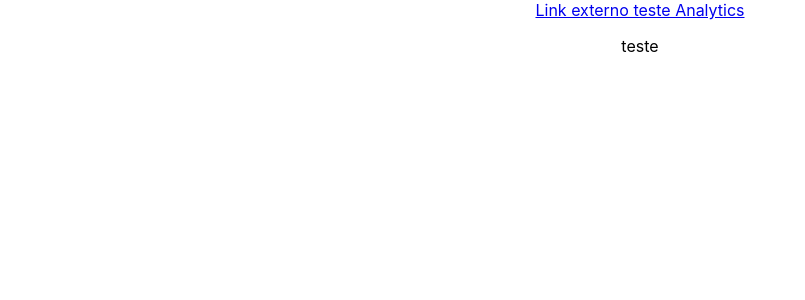
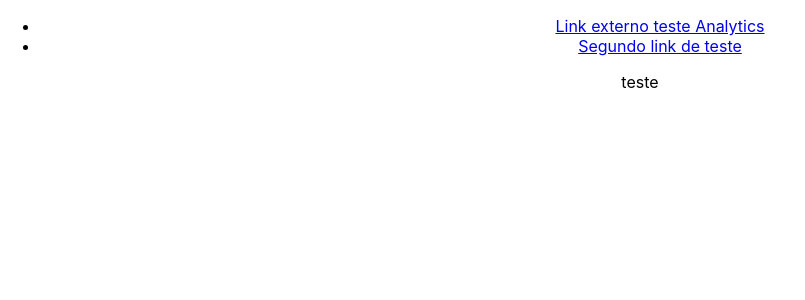
Before and after one commit to LypeHim/portifolio-react, a React (Create React App) app: page / in a window 1280 px wide. Shown: the top 300 px of the page, without its empty margins (0-805 px from the left). Built offline with nearby package versions, Linux system fonts and the light colour scheme.

Commit message:
adding new link

```diff
--- a/src/App.js
+++ b/src/App.js
@@ -1,18 +1,34 @@
 import './App.css';
 import ReactGA from 'react-ga';
 
+function App() {
   ReactGA.initialize('G-Y217MX4SM5');
-function App() {
   return (
 
     <div className="App">
+      <ul>
+        <li>
             <a
             href="https://pt.wikipedia.org/wiki/Valorant"
             target="_blank"
             rel="noreferrer"
+            title="link externo 1"
             >
             Link externo teste Analytics
           </a>
+        </li>
+        <li>
+          <a
+            href="https://pt.wikipedia.org/wiki/Valorant"
+            target="_blank"
+            rel="noreferrer"
+            title="link externo 2"
+            >
+            Segundo link de teste
+          </a>
+        </li>
+      </ul>
+
       <p>teste</p>
     </div>
   );
--- a/src/index.js
+++ b/src/index.js
@@ -5,9 +5,7 @@ import App from './App';
 import reportWebVitals from './reportWebVitals';
 
 ReactDOM.render(
-  <React.StrictMode>
-    <App />
-  </React.StrictMode>,
+  <App />,
   document.getElementById('root')
 );
 
```
Lines whose indentation alone changed are shown as unchanged.
